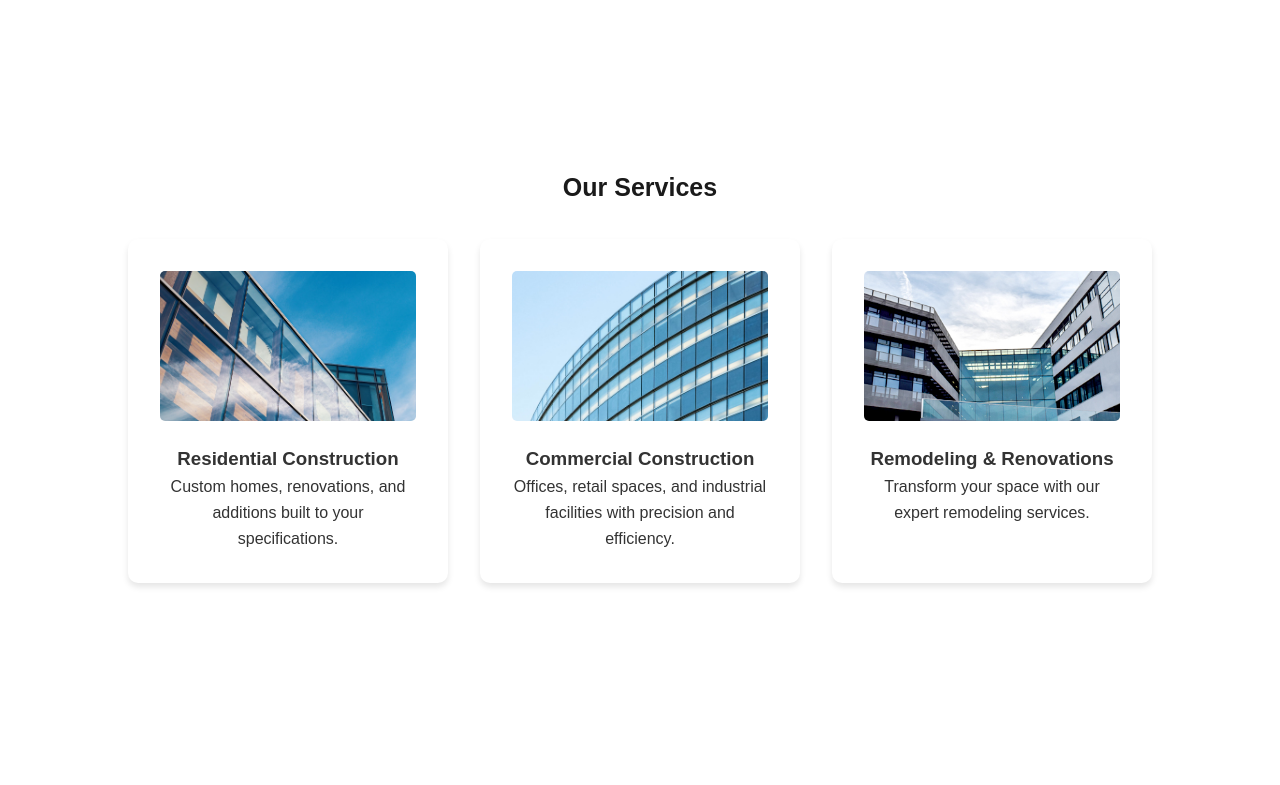
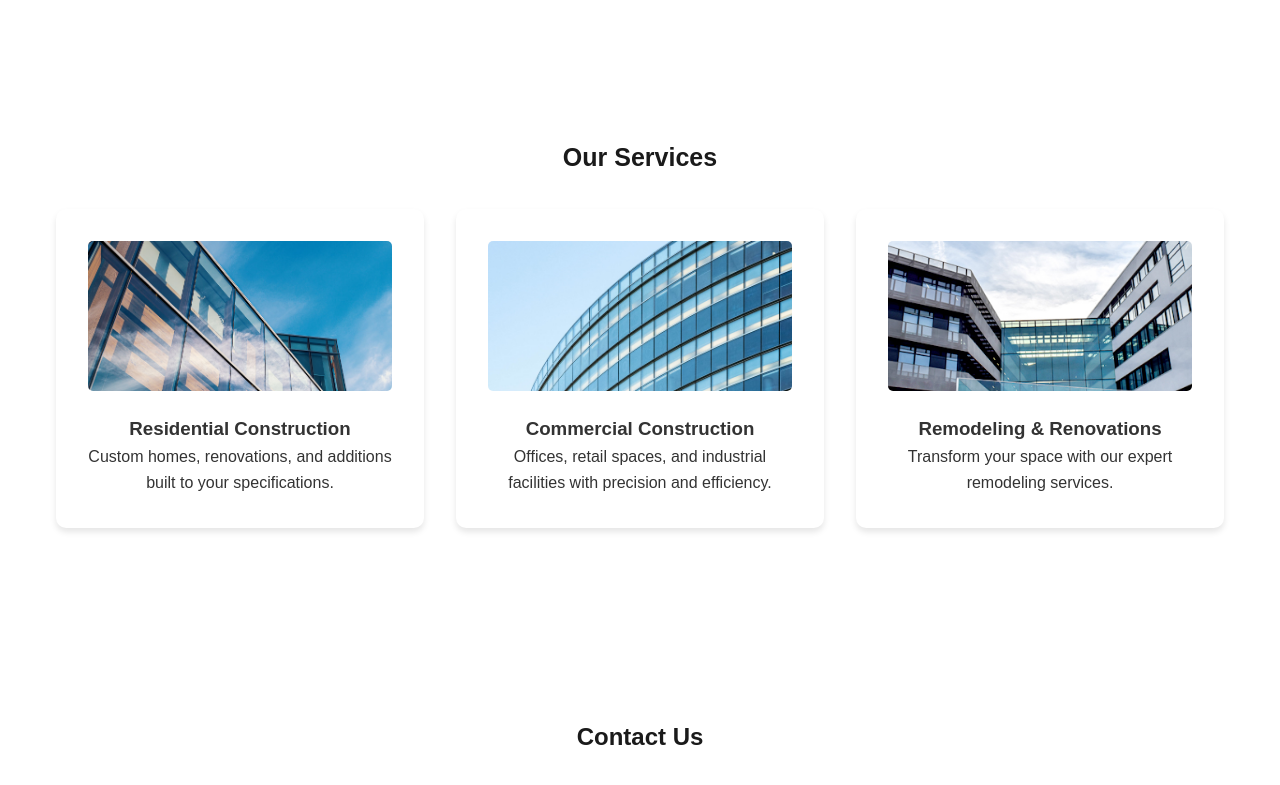
Before and after one commit to darhrmsarm03/Buildstrong-Construction, a plain HTML site: page index.html in a window 1280 px wide. Shown: the part 1580-2365 px from the top of the page. Drawn offline with Linux system fonts and the light colour scheme.

Commit message:
Update style.css

```diff
--- a/style.css
+++ b/style.css
@@ -118,7 +118,7 @@ body {
 
 .container {
     max-width: 1200px;
-    margin: 80px;
+    margin: 0 auto;
     padding: 0 1rem;
 }
 
@@ -284,7 +284,7 @@ h2 {
 }
 
 .container h2 {
-margin-top: -100px;
+margin-top: -50px;
 }
 
 .contact-set {padding: 10rem 10rem;
```
